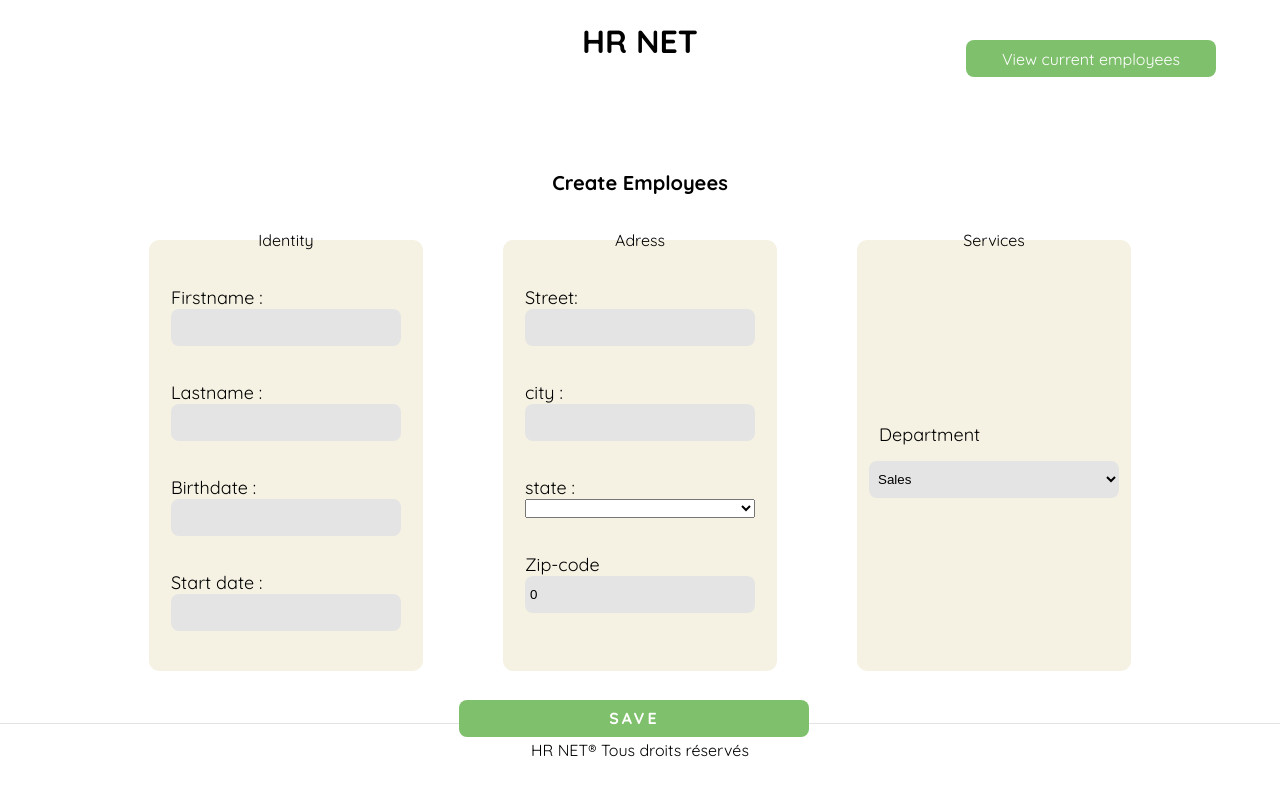
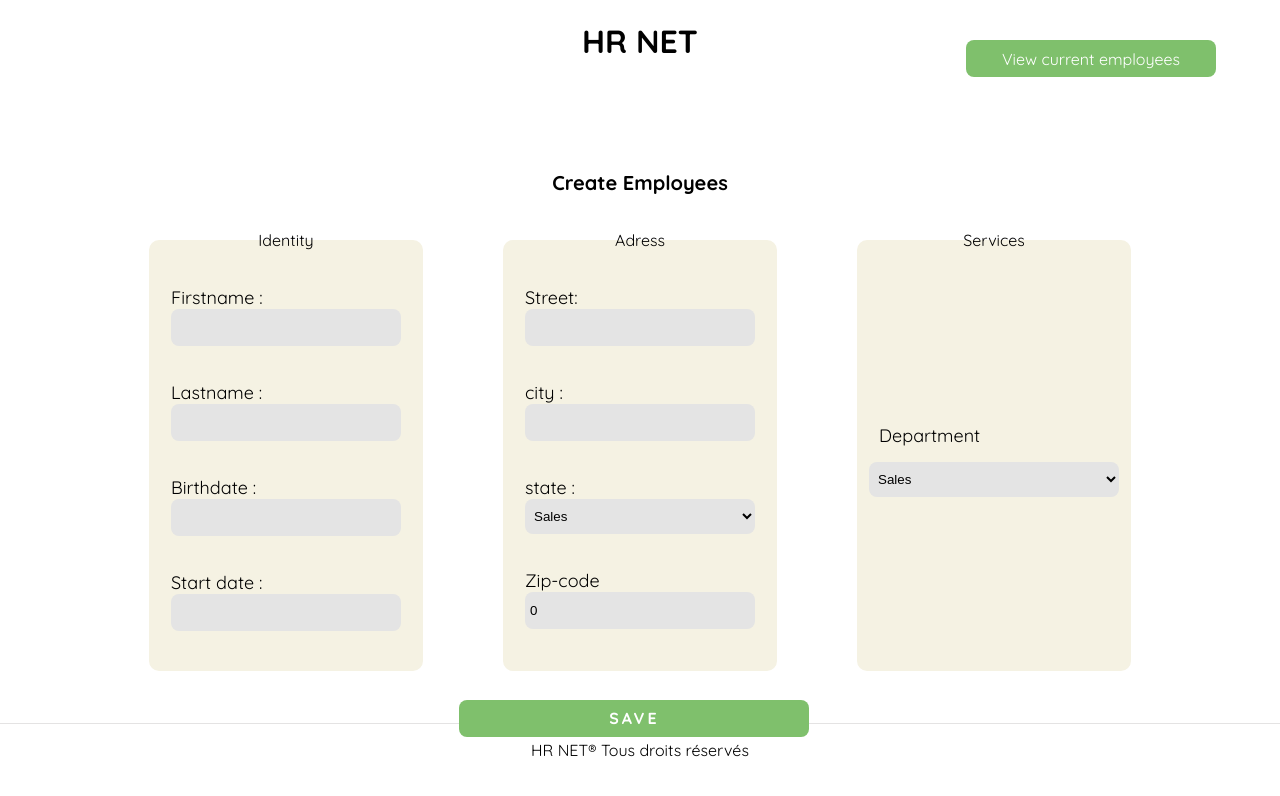
Before and after one commit to Erwandeb/PROJET_14_HRNET, a React (Create React App) app: page / in a window 1280 px wide. Shown: the top 796 px of the page. Built offline with nearby package versions, Linux system fonts and the light colour scheme.

Commit message:
add dropdownlist

```diff
--- a/public/index.html
+++ b/public/index.html
@@ -8,7 +8,7 @@
       name="description"
       content="Intranet for human ressources"
     />
-    <link rel="apple-touch-icon" href="%PUBLIC_URL%/logo192.png" />
+
 
     <title>HR Net</title>
   </head>
--- a/src/components/CreateEmployee/Form.js
+++ b/src/components/CreateEmployee/Form.js
@@ -1,7 +1,6 @@
 import React, {useState, useEffect} from 'react';
 import { DropdownList } from '../Plugins/DropdownList';
 import { ModalDialog } from '../Plugins/ModalDialog';
-import axios from 'axios'
 import dropDown from '../../dropDown';
 
 const FormName = () => {
@@ -40,8 +39,9 @@ const FormName = () => {
     *
     */
     useEffect(() => {
-        setOptionList(dropDown)
-        console.log(optionList);
+        setOptionList(dropDown);
+        //const arrayTesting = Object.entries(optionList.states);
+        //console.log("arrayTesting",arrayTesting);
     });
 
 
@@ -105,7 +105,7 @@ const FormName = () => {
                         </label>
                         <label htmlFor="state">
                             state :
-                            <DropdownList options={optionList} />
+                            <DropdownList options={optionList.departement} />
                         </label>
                         <label htmlFor="Zip-code">
                             Zip-code
@@ -121,13 +121,7 @@ const FormName = () => {
                 <fieldset className="services">
                     <legend>Services</legend>
                     <label htmlFor="department" className="departement-style">Department</label>
-                        <select name="department" id="department">
-                            <option>Sales</option>
-                            <option>Marketing</option>
-                            <option>Engineering</option>
-                            <option>Human Resources</option>
-                            <option>Legal</option>
-                        </select>
+                        <DropdownList options={optionList.departement} />
                 </fieldset>
                 <button className="save-form" type="submit" onClick={ModalDialog}>SAVE</button>
             </form>
--- a/src/components/Plugins/DropdownList.js
+++ b/src/components/Plugins/DropdownList.js
@@ -1,25 +1,17 @@
 import React from "react";
 
 
+
 export const DropdownList = (props) => {
-
-    console.log("vu props", props?.options?.states)
-    const states = props?.options?.states;
-
-
-
-    console.log("states", states)
-    /*
- {
-                states.map(option =>
-                <options key={states?.name}>{states?.name}</options>
-                )
+    if(!props.options) {
+        return null
+    }
+    return (
+        <select className="dropdown-list"  >
+            {
+            props.options.map(element =>
+            <option key={element}>{element}</option>)
             }
-    */
-
-    return (
-        <select className="dropdow-list"  >
-
         </select>
     );
 };
--- a/src/dropDown.js
+++ b/src/dropDown.js
@@ -237,33 +237,11 @@ const states = [
     }
 ];
 
-const departement = [
-    {
-        "name": "Sales",
-        "abbreviation": ""
-    },
-    {
-        "name": "Marketing",
-        "abbreviation": ""
-    },
-    {
-        "name": "Enginnering",
-        "abbreviation": ""
-    },
-    {
-        "name": "Human Ressources",
-        "abbreviation": ""
-    },
-    {
-        "name": "Legal",
-        "abbreviation": ""
-    },
-];
+
+const departement = ["Sales","Marketing","Enginnering","Human Ressources","Legal"]
 
 
-
-
-module.exports = {
+ module.exports = {
     states,
-    departement
+    departement,
 }
--- a/src/style/index.scss
+++ b/src/style/index.scss
@@ -5,3 +5,4 @@
 @import './general/footer.scss';
 @import './plugins/datePicker';
 @import './plugins/modalDialog';
+@import './plugins/dropDownList';
--- /dev/null
+++ b/src/style/plugins/_dropDownList.scss
@@ -0,0 +1,10 @@
+.dropdown-list{
+    border: none;
+    background-color: rgb(228, 228, 228);
+    border-radius: 8px;
+    height: 35px;
+    padding-left: 5px;
+    option{
+        height: 35px;
+    }
+}
```
